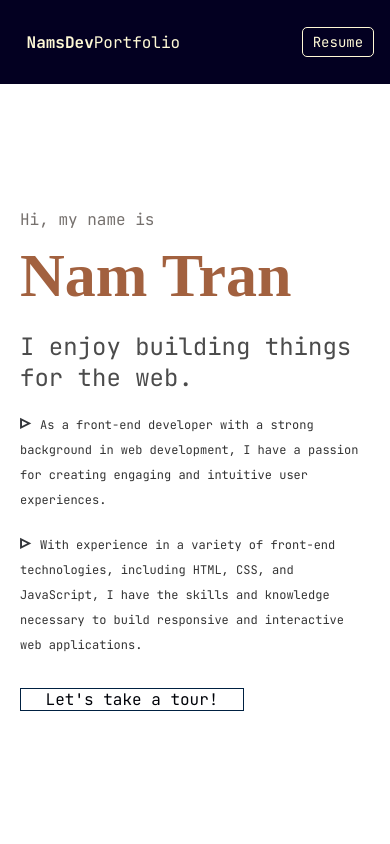
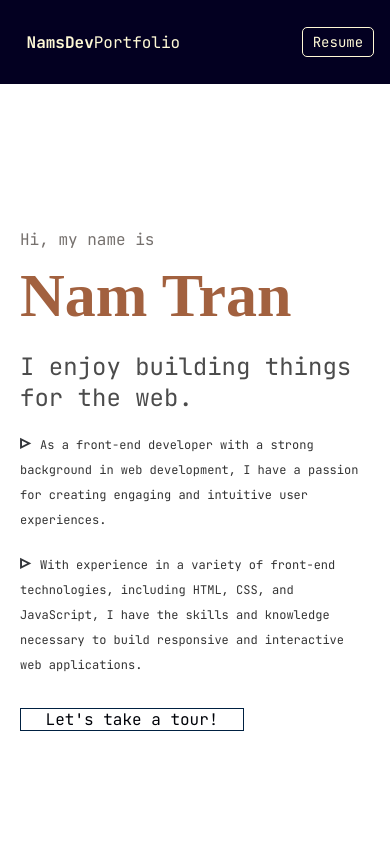
Before and after one commit to nnamtran/namsdevportfolio, a React (Create React App) app: page / in a window 390 px wide. Shown: the top 844 px of the page. Built offline with nearby package versions, Linux system fonts and the light colour scheme; a web font is replaced by a local one.

Commit message:
some fixes

```diff
--- a/src/index.css
+++ b/src/index.css
@@ -811,11 +811,6 @@ li::before {
 
 @media only screen and (min-width: 320px) and (max-width: 400px) {
     /* Nav Bar */
-    html, body {
-        max-width: 100vw;
-        overflow-x: hidden;
-    }
-
     nav {
         display: flex;
         justify-content: space-evenly;
@@ -863,12 +858,12 @@ li::before {
     }
 
     .landingpage .introduction-1 {
-        margin-top: 40px;
+        margin-top: 60px;
         padding-bottom: 10px;
     }
 
     .landingpage .welcome-button {
-        margin: 10px 0 90px 0;
+        margin: 10px 0 50px 0;
         padding: 0px;
         width: 60%;
     }
@@ -928,7 +923,7 @@ li::before {
     }
 
     .experience-container .experience .jobs {
-        width: 100%;
+        width: 99vw;
         margin: 40px auto 0;
     }
 
```
